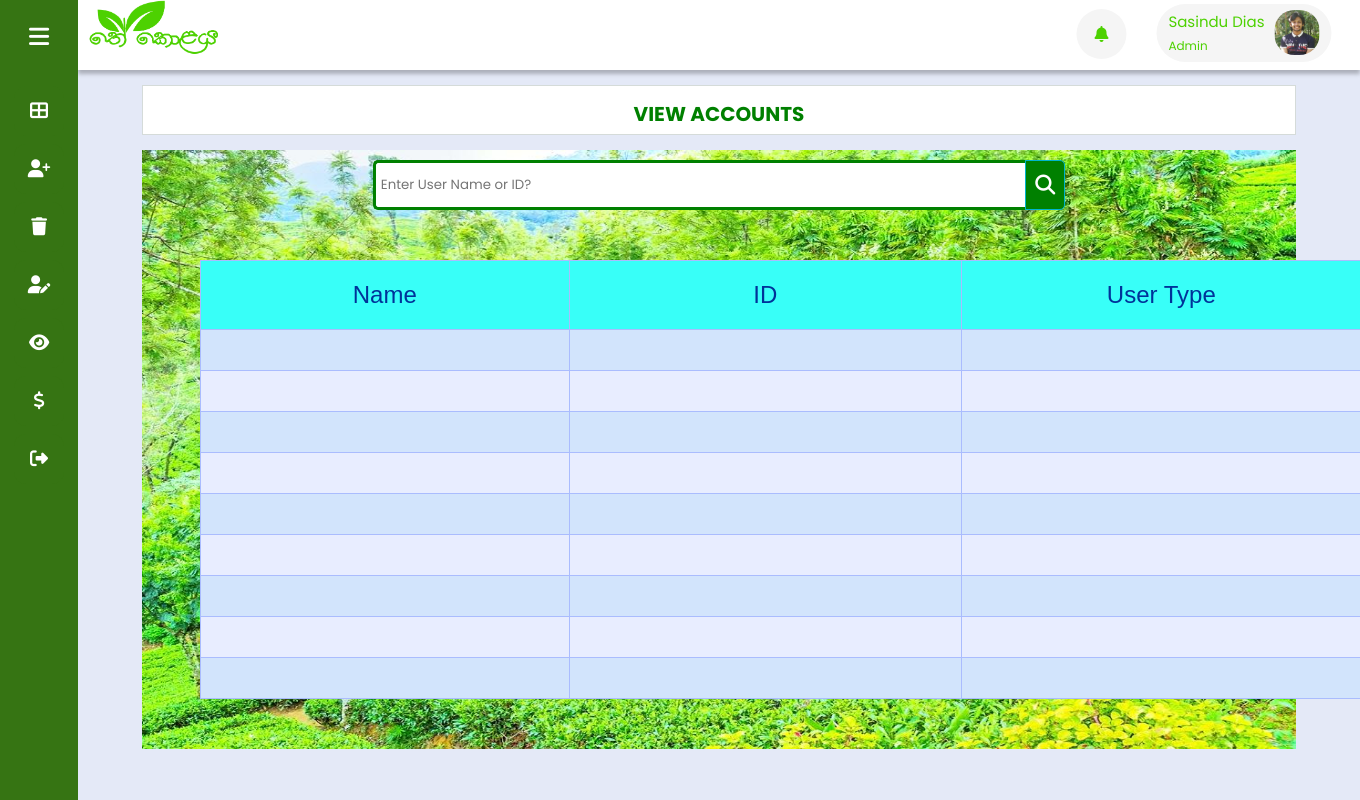
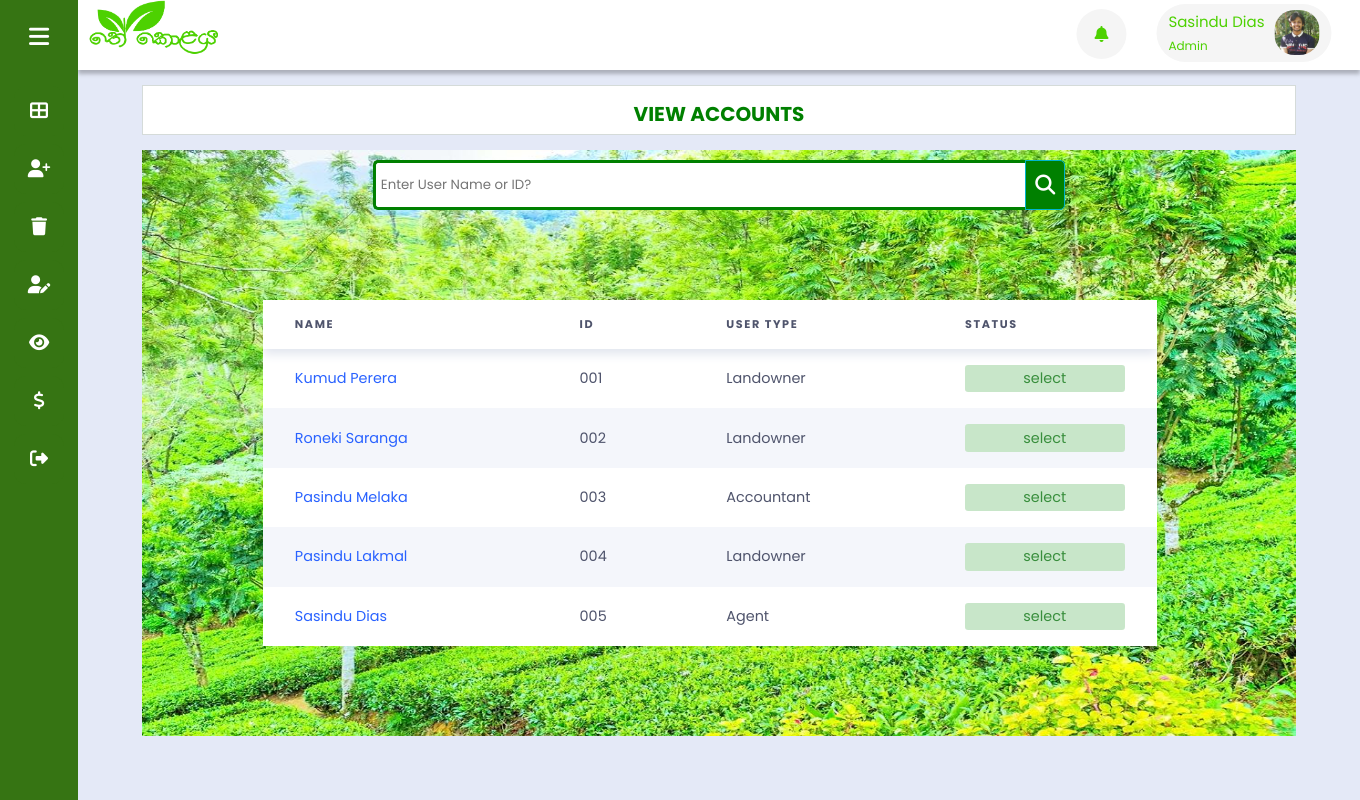
Before and after one commit to Group22UCSC/TheKolaya, a PHP site: page /Thekolaya/views/admin/viewAccount.php in a window 1360 px wide. Run offline with PHP 8.4, Linux system fonts and the light colour scheme; lists and menus that the app fills with data are empty; some libraries are stand-ins or nearby versions.

Commit message:
admin "view accounts " design changed

```diff
--- a/vendors/css/admin/viewAccount.css
+++ b/vendors/css/admin/viewAccount.css
@@ -91,18 +91,87 @@
 .table{
   padding-top: 50px;
   padding-bottom: 50px;
-  margin-left: 5%;
+  margin-left: 7%;
 
 }
 
 
+.table-container{
+    font-family: 'Poppins', sans-serif;
+  display: grid;
+  padding: 40px;
+  color: #4f546c;
+  font-size: 0.9rem;
+ /* background-color: #f9fbff;*/
+}
+.teapricetable {
+    border-collapse: collapse;
+  /*  box-shadow: 0 5px 10px #e1e5ee;*/
+    background-color: white;
+    text-align: left;
+    overflow: hidden;
+    width: 90%;
+  }
+  .teapricetable tbody{
+    /* Set the height of table body */
+    height: 20px;
+
+    /* Set vertical scroll */
+    overflow-y: auto;
+
+    /* Hide the horizontal scroll */
+    overflow-x: hidden;
+  }
+
+    .threadcls {
+      box-shadow: 0 5px 10px #e1e5ee;
+    }
+
+    .thcls   {
+      padding: 1rem 2rem;
+      text-transform: uppercase;
+      letter-spacing: 0.1rem;
+      font-size: 0.7rem;
+      font-weight: 900;
+    }
+
+    .tdcls {
+      padding: 1rem 2rem;
+    }
+
+    .acls {
+      text-decoration: none;
+      color:#2962ff;
+    }
+
+    .status {
+      border-radius:  0.2rem;
+      background-color: red;
+      padding: 0.2rem 1rem;
+      text-align: center;
+  }
+     .status-pending {
+        background-color: #fff0c2;
+        color: #a68b00;
+      }
 
 
-.tg  {border-collapse:collapse;border-color:#aabcfe;border-spacing:0;}
-.tg td{background-color:#e8edff;border-color:#aabcfe;border-style:solid;border-width:1px;color:#669;
-  font-family:Arial, sans-serif;font-size:14px;overflow:hidden;padding:20px 5px;word-break:normal;}
-.tg th{background-color:#b9c9fe;border-color:#aabcfe;border-style:solid;border-width:1px;color:#039;
-  font-family:Arial, sans-serif;font-size:14px;font-weight:normal;overflow:hidden;padding:20px 5px;word-break:normal;}
-.tg .tg-phtq{background-color:#D2E4FC;border-color:inherit;text-align:left;vertical-align:top}
-.tg .tg-uorz{background-color:#38fff8;border-color:inherit;font-size:24px;text-align:center;vertical-align:top}
-.tg .tg-0pky{border-color:inherit;text-align:left;vertical-align:top}
+       .status-paid {
+        background-color: #c8e6c9;
+        color:  #388e3c;
+      }
+
+        .status-notupdated {
+        background-color: #ffcdd2;
+        color: #c62828;
+      }
+
+
+    .amount {
+      text-align: right;
+    }
+
+
+    tr:nth-child(even) {
+      background-color: #f4f6fb;
+    }
--- a/views/admin/viewAccount.php
+++ b/views/admin/viewAccount.php
@@ -33,92 +33,92 @@
 
 
 <div class="table">
- <!--
-<style type="text/css">
-.tg  {border-collapse:collapse;border-color:#aabcfe;border-spacing:0;}
-.tg td{background-color:#e8edff;border-color:#aabcfe;border-style:solid;border-width:1px;color:#669;
-  font-family:Arial, sans-serif;font-size:14px;overflow:hidden;padding:20px 5px;word-break:normal;}
-.tg th{background-color:#b9c9fe;border-color:#aabcfe;border-style:solid;border-width:1px;color:#039;
-  font-family:Arial, sans-serif;font-size:14px;font-weight:normal;overflow:hidden;padding:20px 5px;word-break:normal;}
-.tg .tg-phtq{background-color:#D2E4FC;border-color:inherit;text-align:left;vertical-align:top}
-.tg .tg-uorz{background-color:#38fff8;border-color:inherit;font-size:24px;text-align:center;vertical-align:top}
-.tg .tg-0pky{border-color:inherit;text-align:left;vertical-align:top}
-</style> -->
-<table class="tg" style="undefined;table-layout: fixed; width: 1161px">
-<colgroup>
-<col style="width: 369px">
-<col style="width: 392px">
-<col style="width: 400px">
-</colgroup>
-<thead>
-  <tr>
-    <th class="tg-uorz">Name</th>
-    <th class="tg-uorz">ID</th>
-    <th class="tg-uorz">User Type</th>
+
+
+<div class="table-container">
+    <div class="table-section">
+        <table class="teapricetable">
+            <thead class="threadcls">
+                <tr class="trcls">
+                    <th class="thcls">Name</th>
+                    <th class="thcls">ID</th>
+                    <th class="thcls">User Type</th>
+
+                    <th class="thcls">Status</th>
+
                 </tr>
             </thead>
+
+            <!-- <tr>
+                <td class="tdcls"><a class="acls" href="#">2021</a></td>
+                <td class="tdcls">January</td>
+                <td class="tdcls">98</td>
+                <td class="tdcls">
+                    <p class="status status-paid">Updated</p>
+                </td>
+
+            </tr> -->
+
             <tbody>
+
+
                 <tr>
-    <td class="tg-phtq"></td>
-    <td class="tg-phtq"></td>
-    <td class="tg-phtq"></td>
+                    <td class="tdcls"><a class="acls" href="#">Kumud Perera</a></td>
+                    <td class="tdcls">001</td>
+                    <td class="tdcls">Landowner</td>
+                    <td class="tdcls">
+                        <p class="status status-paid">select</p>
+                    </td>
+
                 </tr>
                 <tr>
-    <td class="tg-0pky"></td>
-    <td class="tg-0pky"></td>
-    <td class="tg-0pky"></td>
+                    <td class="tdcls"><a class="acls" href="#">Roneki Saranga</a></td>
+                    <td class="tdcls">002</td>
+                    <td class="tdcls">Landowner</td>
+
+                    <td class="tdcls">
+                        <p class="status status-paid">select</p>
+                    </td>
+
                 </tr>
                 <tr>
-    <td class="tg-phtq"></td>
-    <td class="tg-phtq"></td>
-    <td class="tg-phtq"></td>
+                    <td class="tdcls"><a class="acls" href="#">Pasindu Melaka</a></td>
+                    <td class="tdcls">003</td>
+                    <td class="tdcls">Accountant</td>
+
+                    <td class="tdcls">
+                        <p class="status status-paid">select</p>
+                    </td>
+
                 </tr>
                 <tr>
-    <td class="tg-0pky"></td>
-    <td class="tg-0pky"></td>
-    <td class="tg-0pky"></td>
+                    <td class="tdcls"><a class="acls" href="#">Pasindu Lakmal</a></td>
+                    <td class="tdcls">004</td>
+                    <td class="tdcls">Landowner</td>
+                    <td class="tdcls">
+                        <p class="status status-paid">select</p>
+                    </td>
+
                 </tr>
                 <tr>
-    <td class="tg-phtq"></td>
-    <td class="tg-phtq"></td>
-    <td class="tg-phtq"></td>
-  </tr>
-  <tr>
-    <td class="tg-0pky"></td>
-    <td class="tg-0pky"></td>
-    <td class="tg-0pky"></td>
-  </tr>
-  <tr>
-    <td class="tg-phtq"></td>
-    <td class="tg-phtq"></td>
-    <td class="tg-phtq"></td>
-  </tr>
-  <tr>
-    <td class="tg-0pky"></td>
-    <td class="tg-0pky"></td>
-    <td class="tg-0pky"></td>
-  </tr>
-  <tr>
-    <td class="tg-phtq"></td>
-    <td class="tg-phtq"></td>
-    <td class="tg-phtq"></td>
+                    <td class="tdcls"><a class="acls" href="#">Sasindu Dias</a></td>
+                    <td class="tdcls">005</td>
+                    <td class="tdcls">Agent</td>
+                    <td class="tdcls">
+                        <p class="status status-paid">select</p>
+                    </td>
+
+
                 </tr>
             </tbody>
+
         </table>
-
-
+    </div>
+</div>
 
 
      </div>
 
 
-
-     <!--  <div class="submit">
-          <a href="#"><button class="btn btn-register" ><i class="fas fa-leaf"></i> REGISTER</button></a>
-      </div>
-        -->
-
-
-
   </div>
 <?php include 'bottom-container.php';?>
```
Also changed, not shown: vendors/css/admin/viewAccount1.css (+82 -9 lines), views/admin/viewAccount1.php (+37 -23 lines). Lines whose indentation alone changed are shown as unchanged.
